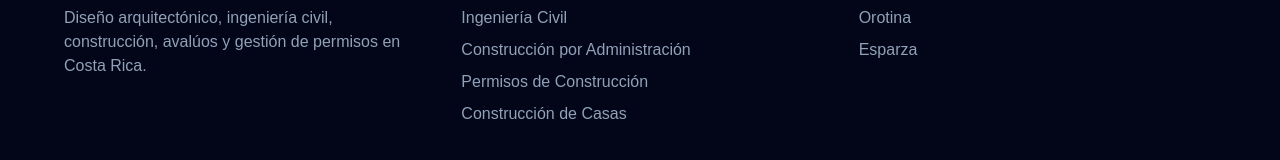
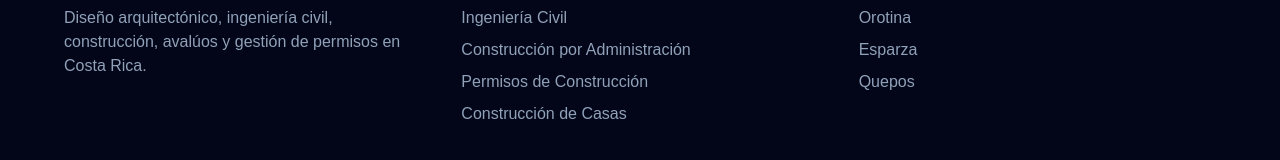
Before and after one commit to ericksv1988-ctrl/habitec-web, a Next.js app: page / in a window 1280 px wide. Shown: the part 4883-5043 px from the top of the page. Built offline with nearby package versions, Linux system fonts and the light colour scheme.

Commit message:
Actualiza cambios

```diff
--- a/app/page.tsx
+++ b/app/page.tsx
@@ -500,6 +500,14 @@ export default function Home() {
             </a>
           </li>
 
+          <li>
+            <a
+              href="/avaluos-quepos"
+              className="hover:text-white transition"
+            >
+              Quepos
+            </a>
+          </li>
         </ul>
       </div>
 
```
